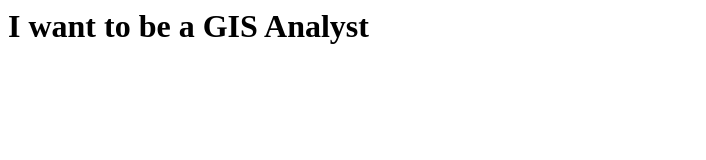
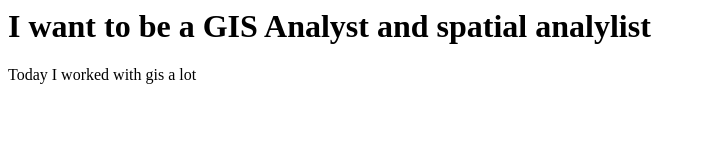
Before and after one commit to arcpy-naf/My-First-Website, a plain HTML site: page index.html in a window 1280 px wide. Shown: the whole page, without its empty margins (0-706 px from the left). Drawn offline with Linux system fonts and the light colour scheme.

Commit message:
modify my html

```diff
--- a/index.html
+++ b/index.html
@@ -1 +1,2 @@
-<h1>I want to be a GIS Analyst</h1>
+<h1>I want to be a GIS Analyst and spatial analylist</h1>
+<p>Today I worked with gis a lot</p>
```
